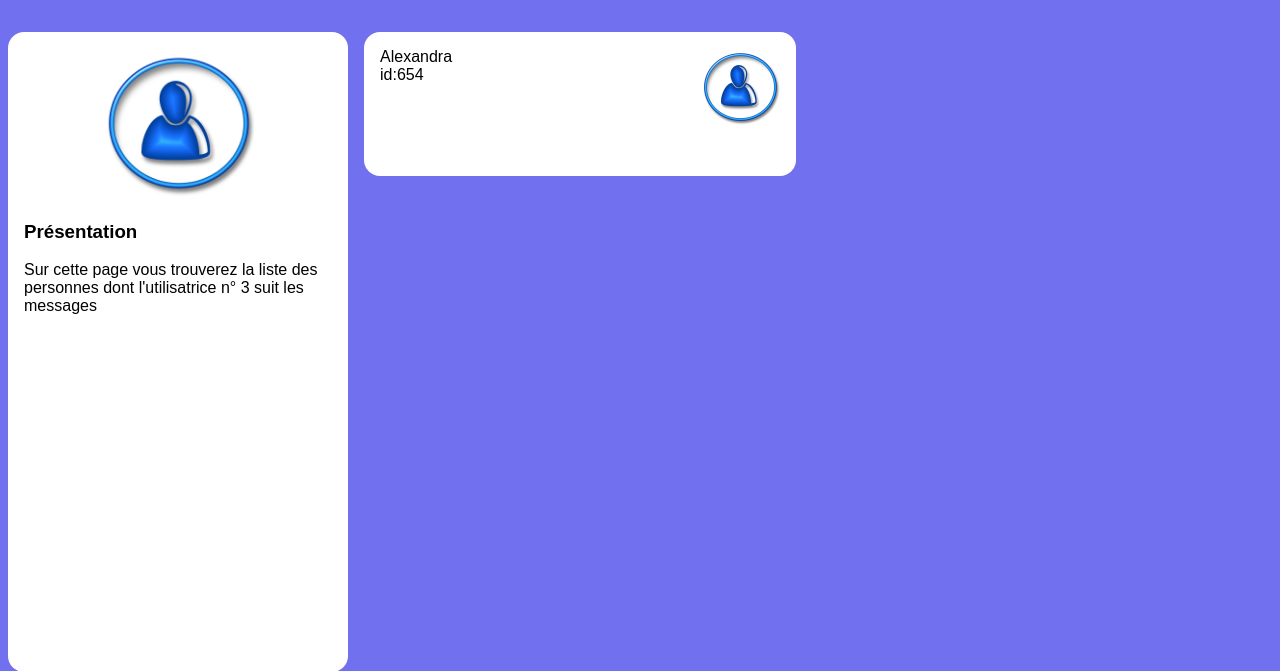
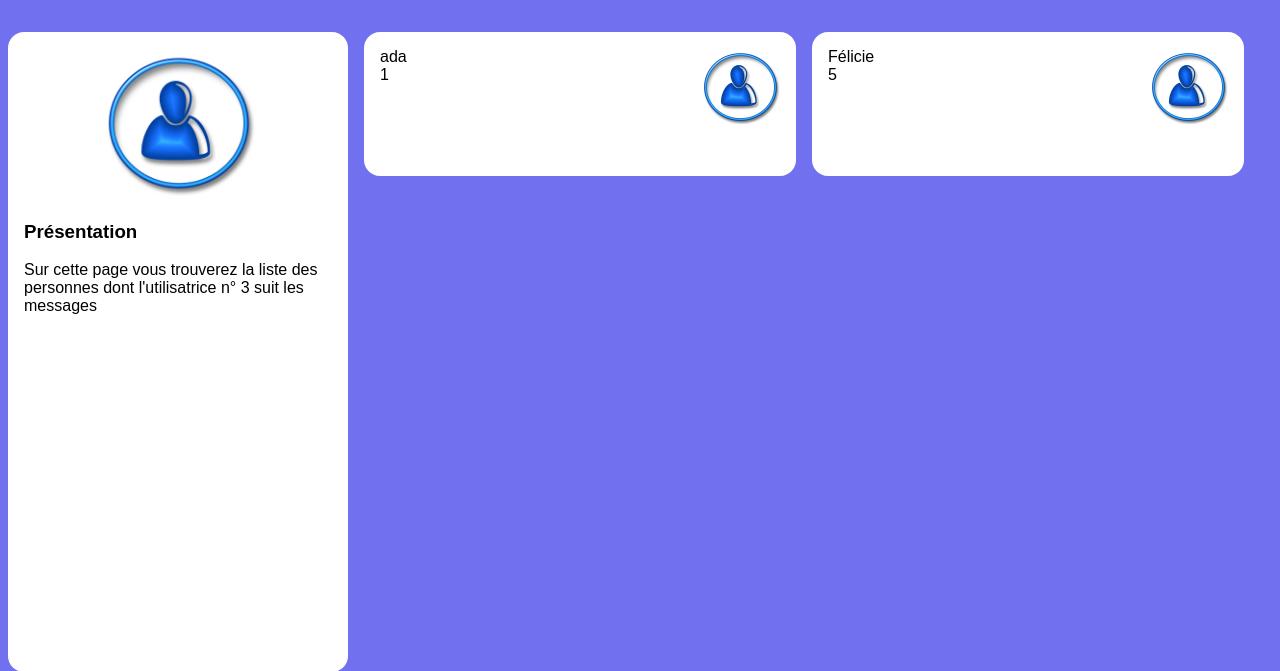
Before and after one commit to adatechschool/projet-collectif-reseau-social-php-charvinnai_socialnetwork, a PHP site: page /subscriptions.php?user_id=3 in a window 1280 px wide. Shown: the part 90-761 px from the top of the page. Run offline with PHP 8.4, Linux system fonts and the light colour scheme; data comes from the database, SQL or seed files in the repository.

Commit message:
fichier subscriptions modifié

```diff
--- a/subscriptions.php
+++ b/subscriptions.php
@@ -53,14 +53,24 @@
                     GROUP BY users.id
                     ";
                 $lesInformations = $mysqli->query($laQuestionEnSql);
+                if ( ! $lesInformations)
+                {
+                    echo("Échec de la requete : " . $mysqli->error);
+                }
                 // Etape 4: à vous de jouer
                 //@todo: faire la boucle while de parcours des abonnés et mettre les bonnes valeurs ci dessous
+                while ($subcriptions = $lesInformations->fetch_assoc())
+                {
+
                 ?>
                 <article>
+
                     <img src="user.jpg" alt="blason"/>
-                    <h3>Alexandra</h3>
-                    <p>id:654</p>
+                    <h3><?php echo $subcriptions['alias']?></h3>
+                    <p><?php echo $subcriptions['id']?></p>
+
                 </article>
+                <?php } ?>
             </main>
         </div>
     </body>
```
